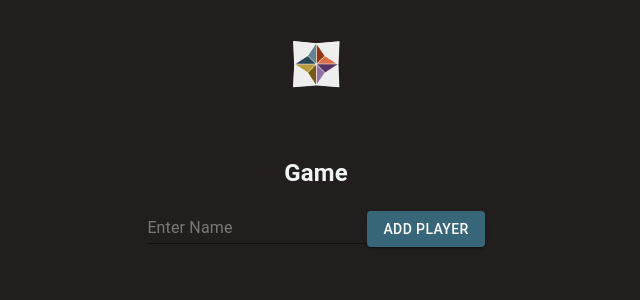
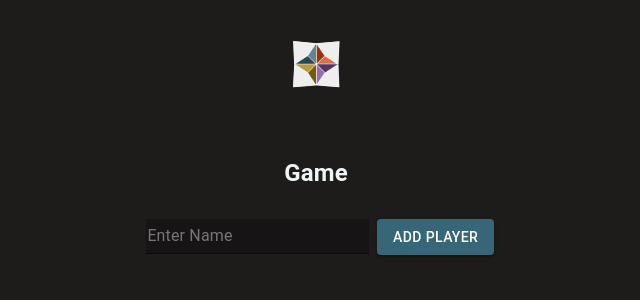
Before and after one commit to jennifer-good/grocery-app, a React (Vite) app: page /game in a window 1280 px wide. Shown: the top 300 px of the page, without its empty margins (324-964 px from the left). Built offline with nearby package versions, Linux system fonts and the light colour scheme.

Commit message:
added better styling to the add player components

```diff
--- a/src/components/player.jsx
+++ b/src/components/player.jsx
@@ -3,7 +3,17 @@ import Card from '@mui/material/Card';
 
 const Player = ({player}) => {
     return (
-        <Card>
+        <Card sx= {{
+            margin: '.5em',
+            backgroundColor: 'secondary.dark',
+            fontSize: '18',
+            maxWidth: '15em',
+            padding: '1em',
+            display: 'flex',
+            alignItems: 'center',
+            justifyItems: 'center',
+        }}
+        >
             {player.name}
         </Card>
     );
--- a/src/components/players-form.jsx
+++ b/src/components/players-form.jsx
@@ -17,7 +17,14 @@ const PlayersForm = ({ addPlayer }) => {
     }
     return (
         <form onSubmit={handleSubmit}>
-            <Input value={userInput} type="text" onChange={handleChange} placeholder="Enter Name"/>
+            <Input sx={{
+                backgroundColor: 'background.paper',
+                margin: '.5em',
+                padding: '.1em',
+                color: 'white',
+            }}
+
+            value={userInput} type="text" onChange={handleChange} placeholder="Enter Name"/>
             <Button variant="contained" className="player-button">Add Player</Button>
         </form>
     );
--- a/src/components/players.jsx
+++ b/src/components/players.jsx
@@ -1,16 +1,24 @@
 import React from 'react';
-import Player from './player.jsx'
+import Player from './player.jsx';
+import Container from '@mui/material/Container';
 
 
 const Players = ({players}) => {
   return (
-      <div>
+      <Container sx={{
+        display: 'flex',
+        flexWrap: 'wrap',
+        alignItems: 'center',
+        justifyContent: 'center',
+        padding: '2em',
+      }}
+      >
           {players.map(player => {
               return (
                   <Player player={player} />
               )
           })}
-      </div>
+      </Container>
   );
 };
 
--- a/src/theme.jsx
+++ b/src/theme.jsx
@@ -4,14 +4,17 @@ const theme = createTheme({
   palette: {
     //mode: 'dark',
     primary: {
+      light: '#5F8493',
       main: '#386679',
+      dark: '#274754',
     },
     secondary: {
       main: '#794c92',
+      dark: '#543566',
     },
     background: {
-      default: '#231e1e',
-      paper: '#231e1e',
+      default: '#1e1b1b',
+      paper: '#161414',
     },
     text: {
       primary: '#f1f4f5',
@@ -24,6 +27,7 @@ const theme = createTheme({
     },
     info: {
       main: '#2394c7',
+      dark: '#18678B',
     },
   },
 });
```
